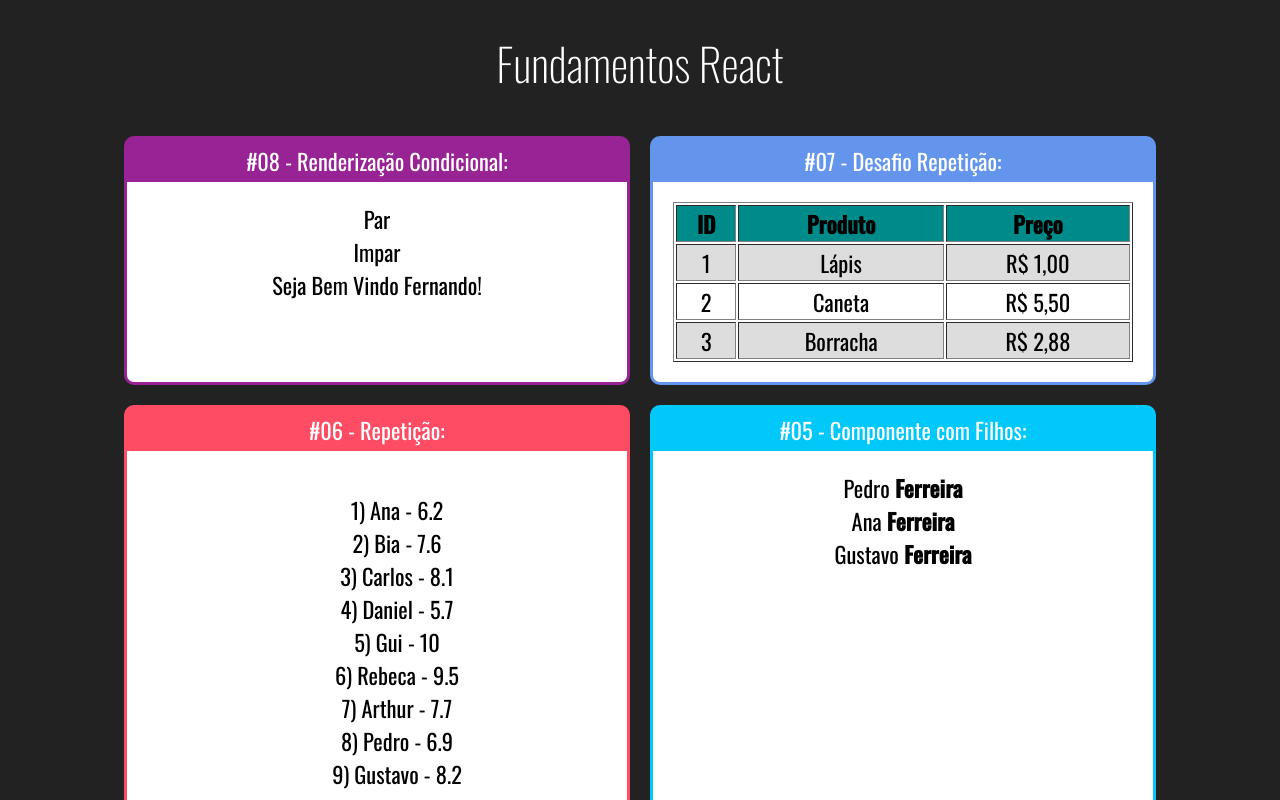
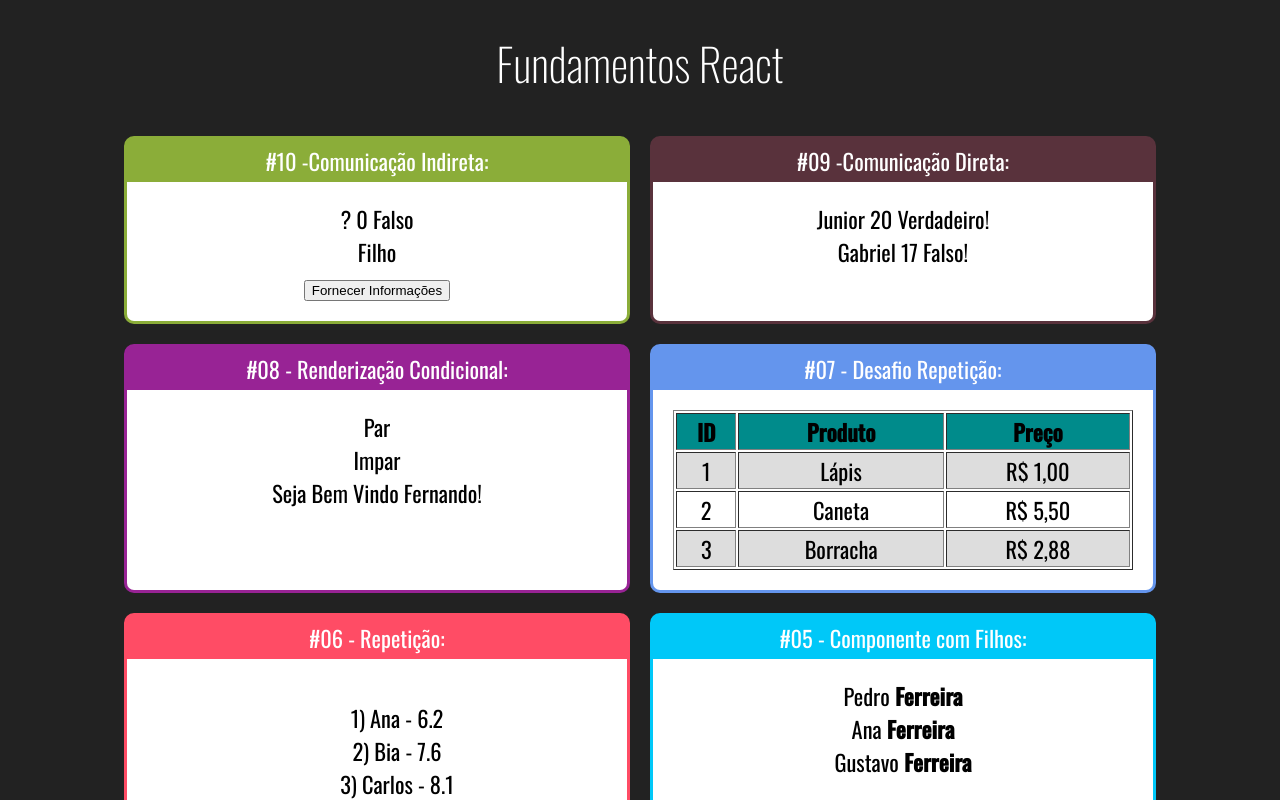
Before and after one commit to Carolbrandes/Exercicios-React-Cod3r, a React (Create React App) app in the folder fundamentos-react/: page / in a window 1280 px wide. Shown: the top 800 px of the page. Built offline with nearby package versions, Linux system fonts and the light colour scheme.

Commit message:
aulas 30 até 32

```diff
--- a/fundamentos-react/src/App.jsx
+++ b/fundamentos-react/src/App.jsx
@@ -11,6 +11,8 @@ import ListaAlunos from './components/repeticao/ListaAlunos';
 import TabelaProdutos from './components/repeticao/TabelaProdutos';
 import ParOuImpar from './components/condicional/ParOuImpar';
 import UsuarioInfo from './components/condicional/UsuarioInfo';
+import DiretaPai from './components/comunicacao/DiretaPai';
+import IndiretaPai from './components/comunicacao/IndiretaPai';
 
 export default _ =>
         <div id="App">
@@ -18,10 +20,18 @@ export default _ =>
 
                 <div className="Cards">
 
+                        <Card titulo="#10 -Comunicação Indireta:" color="#8BAD39">
+                                <IndiretaPai></IndiretaPai>
+                        </Card>
+
+                        <Card titulo="#09 -Comunicação Direta:" color="#59323c">
+                                <DiretaPai></DiretaPai>
+                        </Card>
+
                         <Card titulo="#08 - Renderização Condicional:" color="#982395">
                                 <ParOuImpar numero={20}></ParOuImpar>
                                 <ParOuImpar numero={21}></ParOuImpar>
-                                <UsuarioInfo usuario={{nome: 'Fernando'}} ></UsuarioInfo>
+                                <UsuarioInfo usuario={{ nome: 'Fernando' }} ></UsuarioInfo>
                                 {/* <UsuarioInfo usuario={{email: 'fernando@gmail.com'}} ></UsuarioInfo> */}
                         </Card>
 
--- /dev/null
+++ b/fundamentos-react/src/components/comunicacao/DiretaFilho.jsx
@@ -0,0 +1,15 @@
+import React from 'react';
+
+// a comunicacao de um componente pai para um componente filho ocorre via props
+// essa relação é direta pq no componente pai nos importamos o componente filho e passamos no momento em que estamos instanciando esse componente
+// comunicacao direta -> a troca de dados via props do elemento pai para o elemento filho
+
+export default  props => {
+        return (
+                <div>
+                        <span>{props.nome} </span>
+                        <span>{props.idade}  </span>
+                        <span>{props.nerd ? 'Verdadeiro' : 'Falso'}!</span>
+                </div>
+        )
+}
--- /dev/null
+++ b/fundamentos-react/src/components/comunicacao/DiretaPai.jsx
@@ -0,0 +1,11 @@
+import  React from 'react';
+import DiretaFilho from './DiretaFilho';
+
+export default props => {
+        return (
+                <div>
+                      <DiretaFilho nome="Junior" idade={20} nerd={true} />
+                      <DiretaFilho nome="Gabriel" idade={17} nerd={false} />
+                </div>
+        )
+}
--- /dev/null
+++ b/fundamentos-react/src/components/comunicacao/IndiretaFilho.jsx
@@ -0,0 +1,19 @@
+import React from 'react';
+
+// vamos invocar um metodo, q no caso é o clique do botao e passamos as informações para o elemento pai.
+
+export default props => {
+        const  funcaoCallback = props.quandoClicar;
+        const  min = 50;
+        const  max = 70;
+        const  gerarIdade = () => parseInt(Math.random() * (max - min) + min);
+        const  gerarNerd = () => Math.random() > 0.5;
+        return (
+                <div>
+                        <div>Filho</div>
+                        <button onClick={e =>  funcaoCallback("Mário", gerarIdade(), gerarNerd()) }>
+                                Fornecer Informações
+                        </button>
+                </div>
+        )
+}
--- /dev/null
+++ b/fundamentos-react/src/components/comunicacao/IndiretaPai.jsx
@@ -0,0 +1,30 @@
+import React, {useState} from 'react';
+import IndiretaFilho from './IndiretaFilho';
+
+// na comunicacao indireta, os elementos filhos que passam informações para o elemento pai
+// para mostrar as informações que estao vindo do componente filho, o componente precisa ter estado
+// no react os dados sao alterados e  a interface grafica e alterada. Nunca a alteracao vem da interface grafica
+
+export default props => {
+        // a funcao useState vai retornar um array. A 1ª posicao e o valor e a 2ª posicao vai ser uma funcao para alterar esse valor
+        const [nome, setNome] =  useState('?');
+        const [idade, setIdade] =  useState(0);
+        const [nerd, setNerd] =  useState(false);
+
+
+        function fornecerInformacoes(nome, idade, nerd) {
+               setNome(nome);
+               setIdade(idade);
+               setNerd(nerd);
+        }
+        return (
+                <div>
+                        <div>
+                                <span>{nome} </span>
+                                <span>{idade} </span>
+                                <span>{nerd ? "Verdadeiro" : "Falso"}</span>
+                        </div>
+                        <IndiretaFilho quandoClicar={fornecerInformacoes}></IndiretaFilho>
+                </div>
+        )
+}
```
